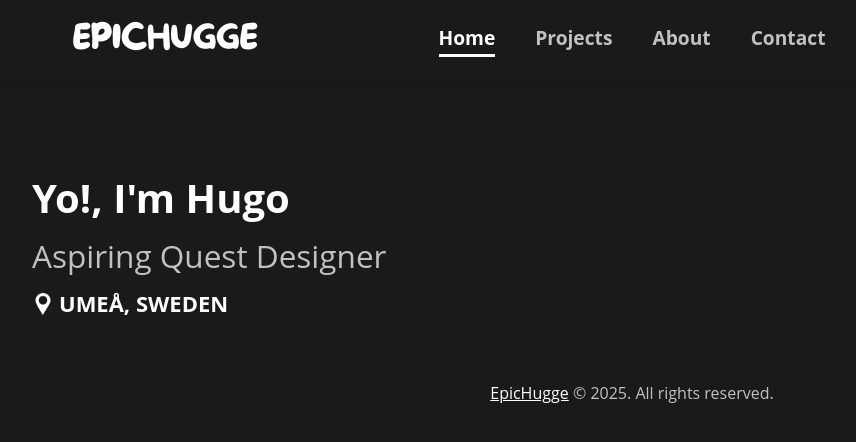
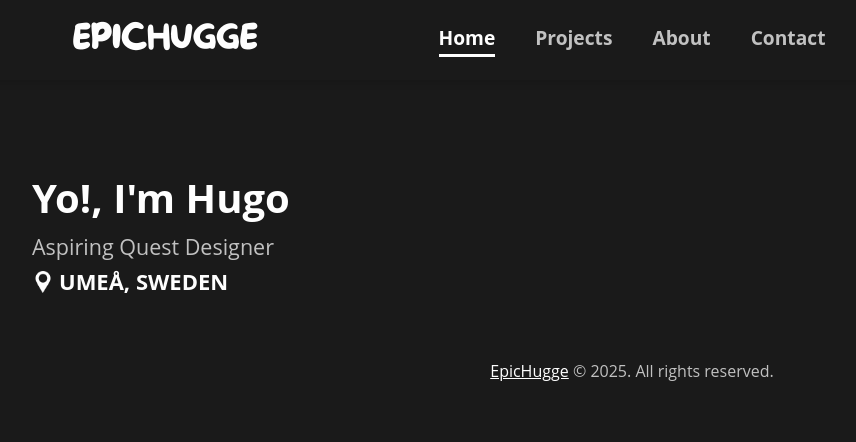
Before and after one commit to EpicHugge/EpicHugge.github.io, a Jekyll site: the page built from index.markdown, in a window 1280 px wide. Shown: the top 442 px of the page, without its empty margins (8-864 px from the left). Built offline with Jekyll 4.4.1, drawn with Linux system fonts in a browser that asks for light colours; some web fonts are replaced.

Commit message:
Update style.css

```diff
--- a/assets/css/style.css
+++ b/assets/css/style.css
@@ -118,14 +118,14 @@ a:hover {
   font-size: 40px;
   font-weight: bold;
   text-align: left;
-  margin-bottom: 1px;
+  margin-bottom: 0px;
 }
 
 .intro-sub {
   color: #c1c1c1;
-  font-size: 31.5px;
+  font-size: 21.5px;
   text-align: left;
-  margin-bottom: 5px;
+  margin-bottom: 0px;
 }
 
 .intro-location {
```
